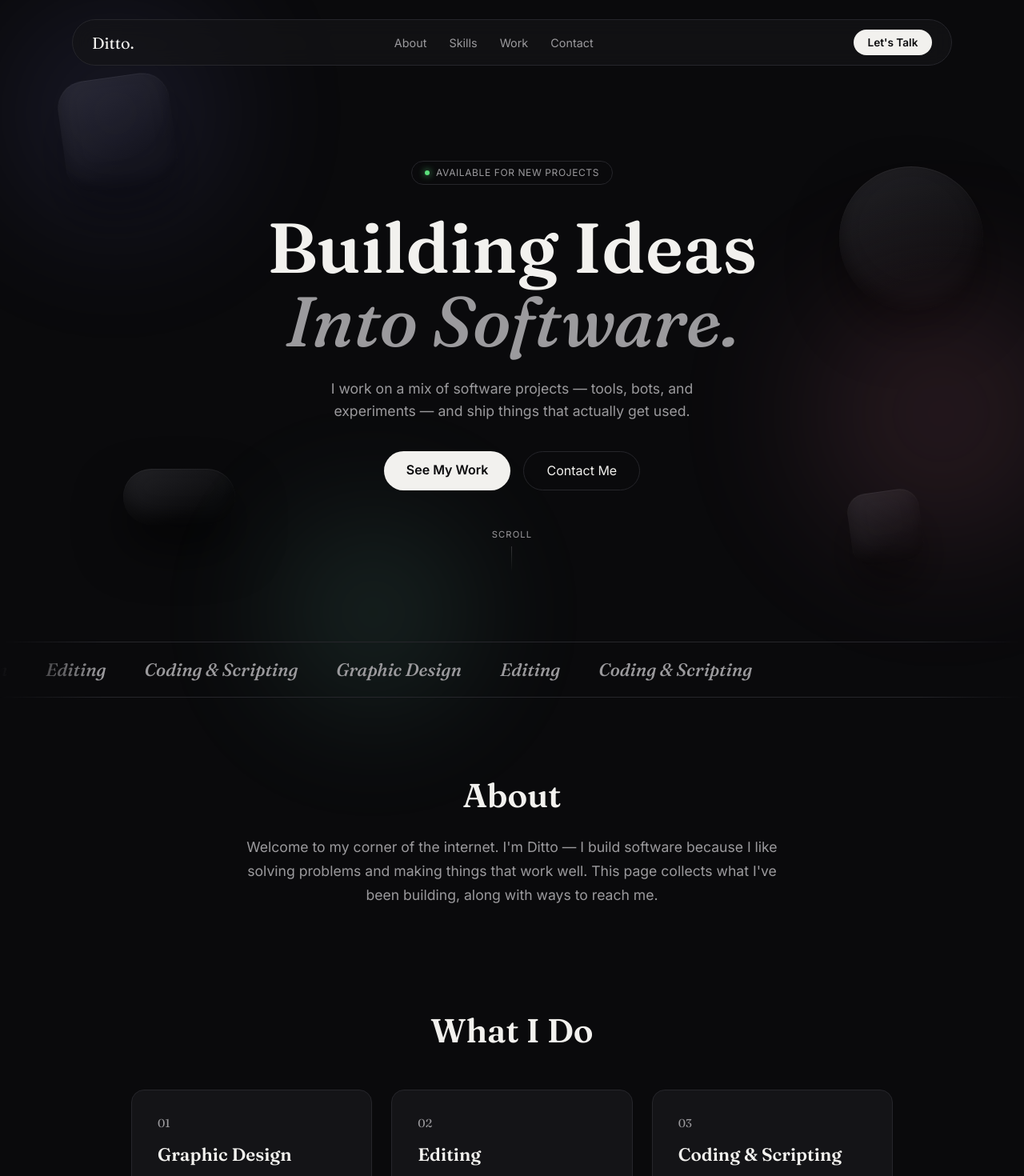
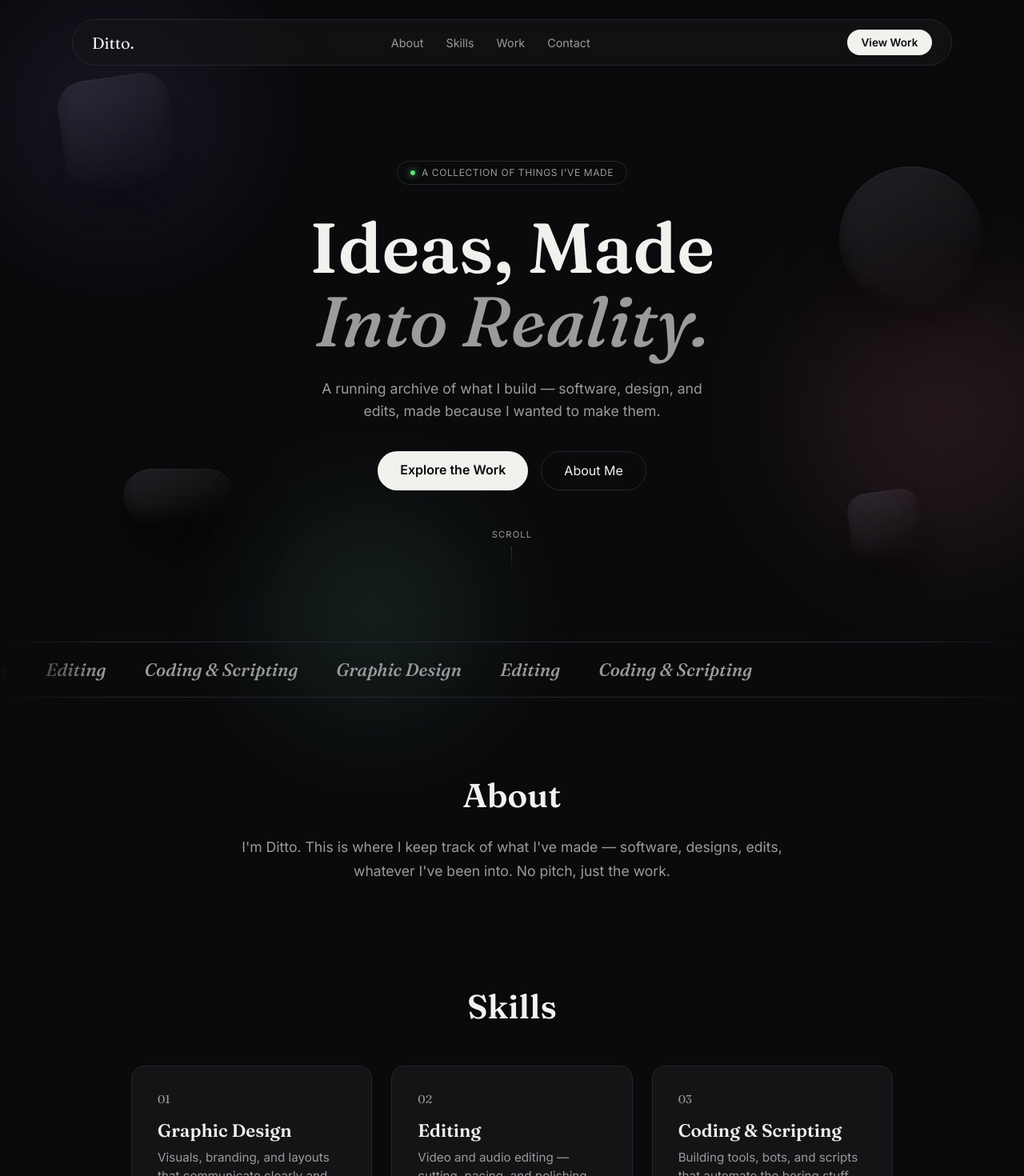
Before and after one commit to dittowashunted/portfolio, a React (Vite) app: page / in a window 1280 px wide. Shown: the top 1470 px of the page at 80% size. Built offline with nearby package versions, Linux system fonts and the light colour scheme.

Commit message:
Reframe copy as a personal work showcase instead of a hire-me pitch

```diff
--- a/src/App.jsx
+++ b/src/App.jsx
@@ -74,7 +74,7 @@ function App() {
           <a href="#projects">Work</a>
           <a href="#contact">Contact</a>
         </div>
-        <a className="nav-cta" href="#contact">Let's Talk</a>
+        <a className="nav-cta" href="#projects">View Work</a>
       </nav>
 
       <header className="hero">
@@ -89,8 +89,8 @@ function App() {
           </h1>
           <p className="subtext">{profile.subtext}</p>
           <div className="cta-row">
-            <a className="btn-primary" href="#projects">See My Work</a>
-            <a className="btn-secondary" href={`mailto:${links.email}`}>Contact Me</a>
+            <a className="btn-primary" href="#projects">Explore the Work</a>
+            <a className="btn-secondary" href="#about">About Me</a>
           </div>
         </div>
         <div className="scroll-hint">
@@ -111,14 +111,13 @@ function App() {
         <Reveal as="section" className="about-section">
           <h2 id="about">About</h2>
           <p>
-            Welcome to my corner of the internet. I'm {profile.name} — I build software
-            because I like solving problems and making things that work well. This page
-            collects what I've been building, along with ways to reach me.
+            I'm {profile.name}. This is where I keep track of what I've made — software,
+            designs, edits, whatever I've been into. No pitch, just the work.
           </p>
         </Reveal>
 
         <section id="skills" className="skills-section">
-          <Reveal as="h2">What I Do</Reveal>
+          <Reveal as="h2">Skills</Reveal>
           <div className="skills-grid">
             {skills.map((skill, i) => (
               <Reveal className="skill-card" key={skill.title}>
@@ -161,8 +160,7 @@ function App() {
         </section>
 
         <Reveal as="section" id="contact" className="contact-section">
-          <h2>Get In Touch</h2>
-          <p>Have a project in mind, or just want to say hi? I'm around.</p>
+          <h2>Find Me Elsewhere</h2>
           <div className="links">
             <a href={links.github} target="_blank" rel="noreferrer">GitHub</a>
             <a href={`mailto:${links.email}`}>Email</a>
--- a/src/data.js
+++ b/src/data.js
@@ -1,10 +1,10 @@
 export const profile = {
   name: "Ditto",
-  status: "Available for new projects",
-  headlineTop: "Building Ideas",
-  headlineBottom: "Into Software.",
+  status: "A collection of things I've made",
+  headlineTop: "Ideas, Made",
+  headlineBottom: "Into Reality.",
   subtext:
-    "I work on a mix of software projects — tools, bots, and experiments — and ship things that actually get used.",
+    "A running archive of what I build — software, design, and edits, made because I wanted to make them.",
 };
 
 export const skills = [
```
